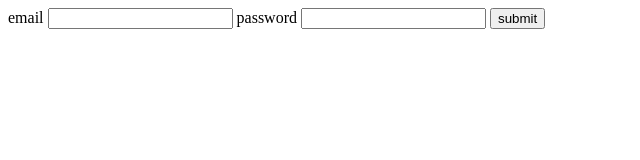
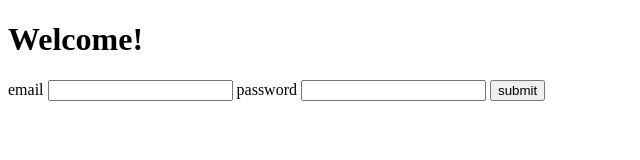
Before and after one commit to code-guy21/projectrepo, a plain HTML site: page index.html in a window 1280 px wide. Shown: the whole page, without its empty margins (0-640 px from the left). Drawn offline with Linux system fonts and the light colour scheme.

Commit message:
added header

```diff
--- a/index.html
+++ b/index.html
@@ -8,6 +8,9 @@
 		<title>Document</title>
 	</head>
 	<body>
+
+		<header><h1>Welcome!</h1></header>
+
 		<form>
 			<label for="">email</label>
 			<input type="text" />
```
